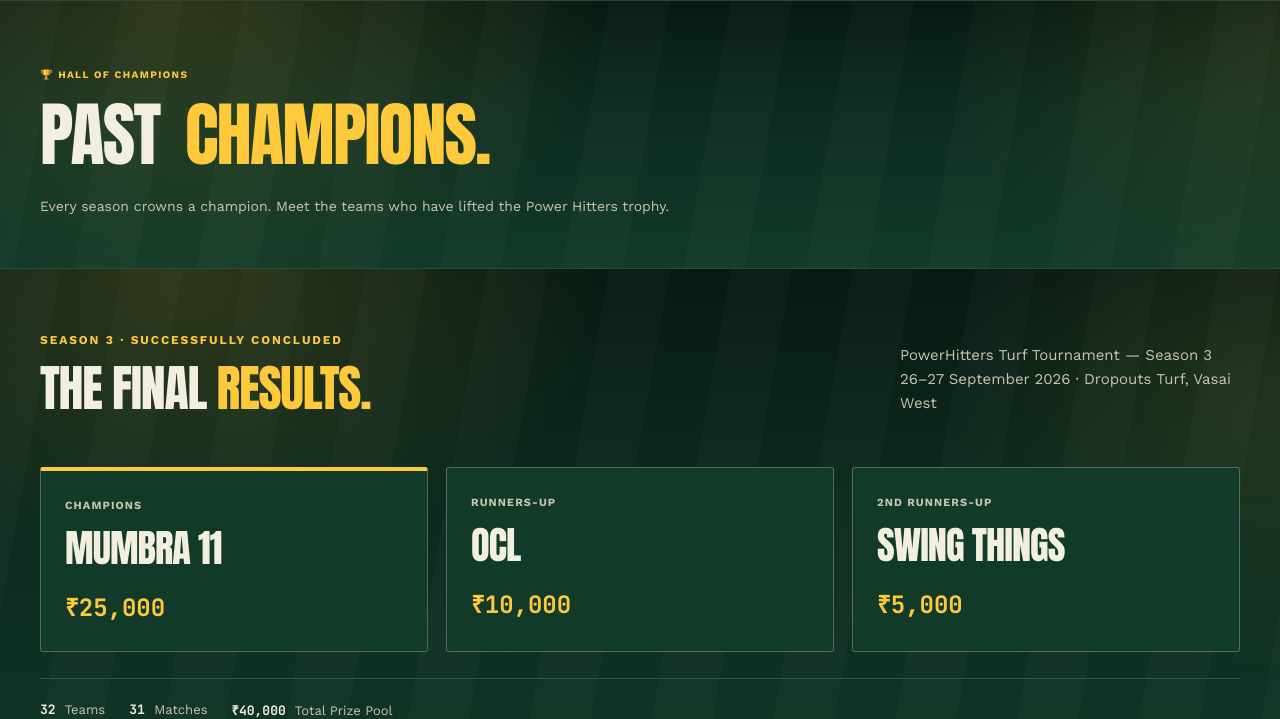
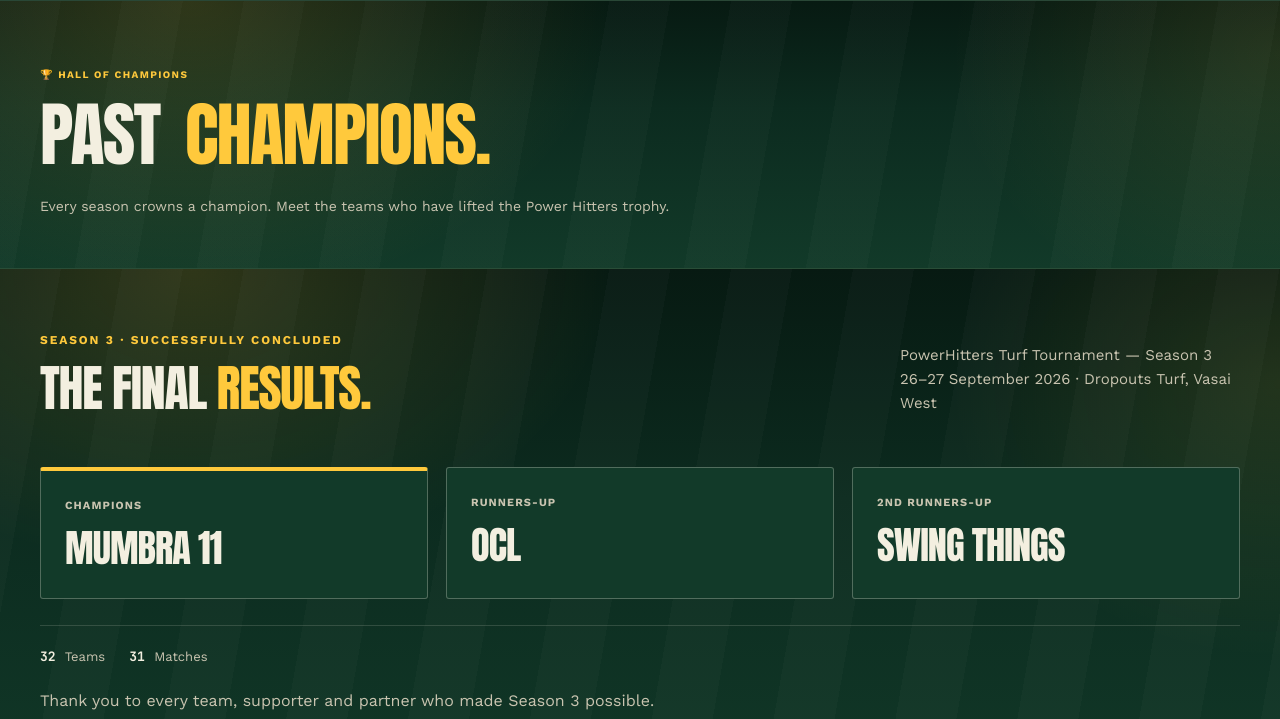
Before and after one commit to amanrawat2524-lang/powerhitters-website, a plain HTML site: page champions.html in a window 1280 px wide. Shown: the part 88-807 px from the top of the page. Drawn offline with nearby package versions, Linux system fonts and the light colour scheme.

Commit message:
Remove displayed prize money from winner cards

```diff
--- a/champions.html
+++ b/champions.html
@@ -11,7 +11,7 @@
 
   <title>Season 3 Results & Past Champions — Power Hitters</title>
 
-  <meta name="description" content="Season 3 champions MUMBRA 11 — ₹25,000; runners-up OCL — ₹10,000; 2nd runners-up SWING THINGS — ₹5,000. Explore past champions.">
+  <meta name="description" content="Season 3 champions MUMBRA 11, runners-up OCL and 2nd runners-up SWING THINGS. Explore past champions.">
 
   <link
     rel="icon"
@@ -134,14 +134,14 @@
   </style>
 
 <meta property="og:title" content="Season 3 Results & Past Champions — Power Hitters">
-<meta property="og:description" content="Season 3 champions MUMBRA 11 — ₹25,000; runners-up OCL — ₹10,000; 2nd runners-up SWING THINGS — ₹5,000. Explore past champions.">
+<meta property="og:description" content="Season 3 champions MUMBRA 11, runners-up OCL and 2nd runners-up SWING THINGS. Explore past champions.">
 <meta property="og:type" content="website">
 <meta property="og:url" content="https://powerhitters.co.in/champions.html">
 <meta property="og:image" content="https://powerhitters.co.in/images/logo.jpg">
 <meta property="og:image:alt" content="Power Hitters logo">
 <meta name="twitter:card" content="summary">
 <meta name="twitter:title" content="Season 3 Results & Past Champions — Power Hitters">
-<meta name="twitter:description" content="Season 3 champions MUMBRA 11 — ₹25,000; runners-up OCL — ₹10,000; 2nd runners-up SWING THINGS — ₹5,000. Explore past champions.">
+<meta name="twitter:description" content="Season 3 champions MUMBRA 11, runners-up OCL and 2nd runners-up SWING THINGS. Explore past champions.">
 <meta name="twitter:image" content="https://powerhitters.co.in/images/logo.jpg">
 <link rel="canonical" href="https://powerhitters.co.in/champions.html">
 <link rel="stylesheet" href="css/public.css">
@@ -195,11 +195,11 @@
   <div class="wrap">
     <div class="sec-head"><div><div class="sec-eyebrow">SEASON 3 · SUCCESSFULLY CONCLUDED</div><h2 class="sec-title display" id="season3Title">THE FINAL <span class="accent">RESULTS.</span></h2></div><p class="sec-sub">PowerHitters Turf Tournament — Season 3<br>26–27 September 2026 · Dropouts Turf, Vasai West</p></div>
     <div class="season-results-grid">
-  <article class="season-result season-result-champion"><p class="result-place">Champions</p><h3 class="display">MUMBRA 11</h3><p class="result-prize">₹25,000</p></article>
-  <article class="season-result"><p class="result-place">Runners-Up</p><h3 class="display">OCL</h3><p class="result-prize">₹10,000</p></article>
-  <article class="season-result"><p class="result-place">2nd Runners-Up</p><h3 class="display">SWING THINGS</h3><p class="result-prize">₹5,000</p></article>
+  <article class="season-result season-result-champion"><p class="result-place">Champions</p><h3 class="display">MUMBRA 11</h3></article>
+  <article class="season-result"><p class="result-place">Runners-Up</p><h3 class="display">OCL</h3></article>
+  <article class="season-result"><p class="result-place">2nd Runners-Up</p><h3 class="display">SWING THINGS</h3></article>
 </div>
-    <div class="season-summary"><span><strong>32</strong> Teams</span><span><strong>31</strong> Matches</span><span><strong>₹40,000</strong> Total Prize Pool</span></div>
+    <div class="season-summary"><span><strong>32</strong> Teams</span><span><strong>31</strong> Matches</span></div>
     <p class="season-thanks">Thank you to every team, supporter and partner who made Season 3 possible.</p>
     <a class="btn btn-ghost" href="gallery.html?season=season3">SEASON 3 GALLERY &rarr;</a>
   </div>
```
Also changed, not shown: index.html (+1 -1 lines).
